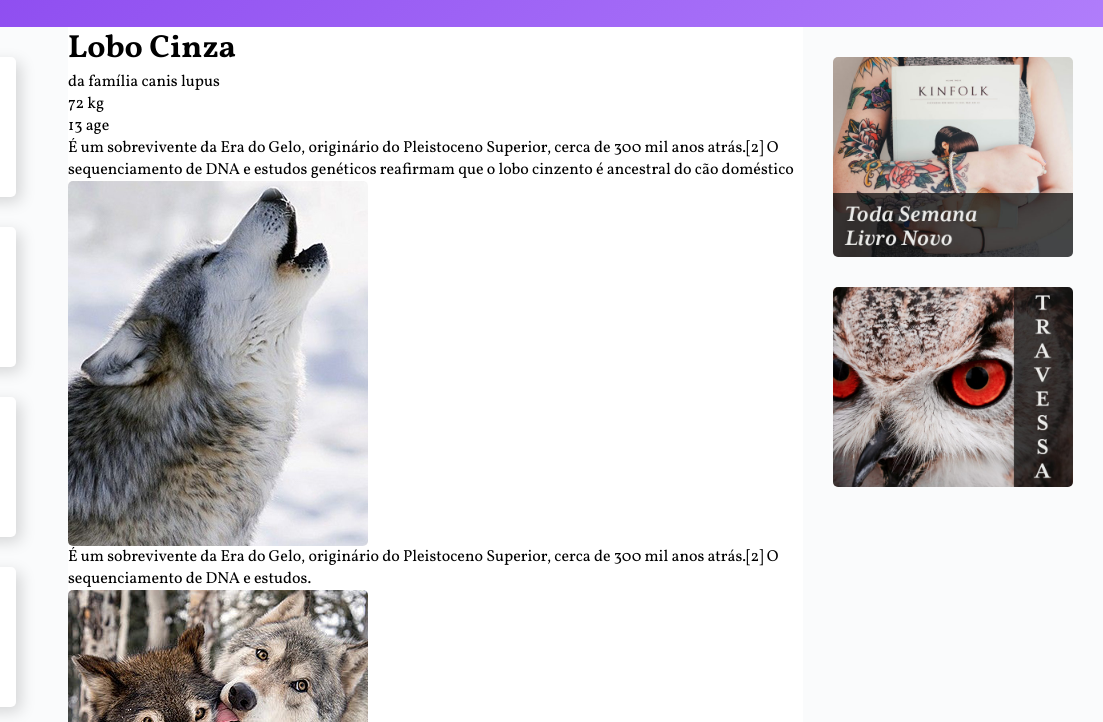
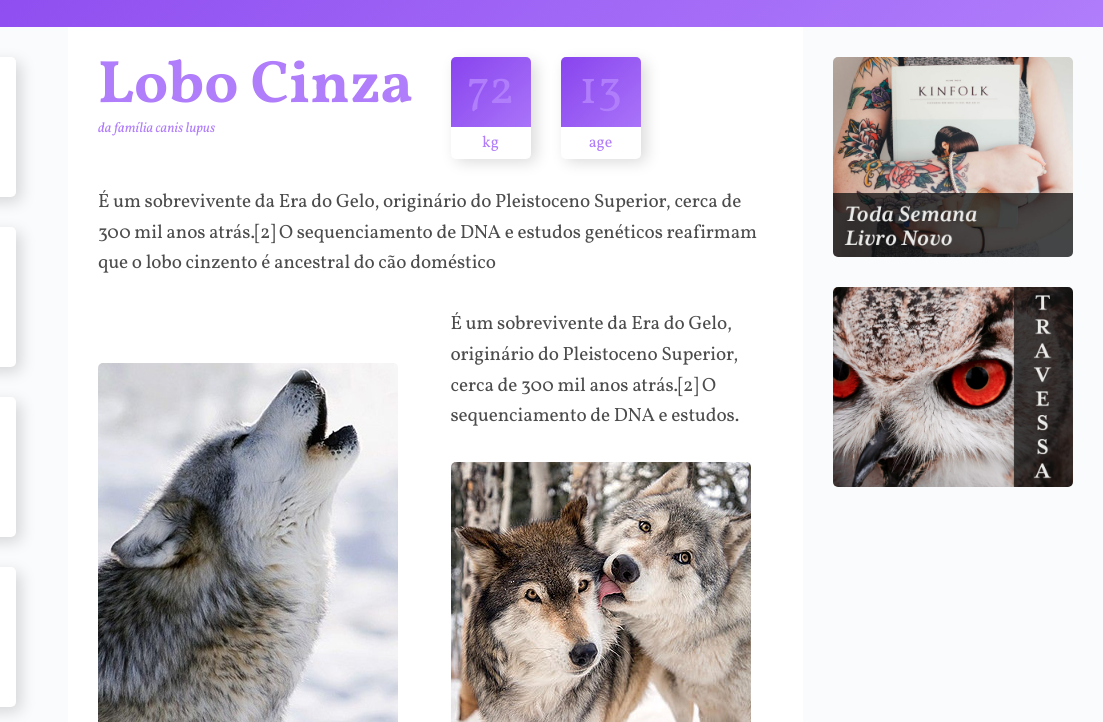
Before and after one commit to mvsampaio/wildbeast, a plain HTML site: page index.html in a window 1280 px wide. Shown: the part 78-800 px from the top of the page, 177-1280 px from the left. Drawn offline with Linux system fonts and the light colour scheme.

Commit message:
início da estilização do content

```diff
--- a/css/style.css
+++ b/css/style.css
@@ -99,7 +99,93 @@ img {
 
 .content {
   grid-area: content;
+  max-width: 900px;
+  margin: 0 auto;
+  padding: 30px;
+  display: grid;
+  grid-template-columns: 1fr 1fr;
+  gap: 30px;
 }
+
+.col-wide {
+  grid-column: 1 / -1;
+}
+
+.imagem-1 {
+  grid-row: 3 / 5;
+  align-self: end;
+}
+
+.item-2 {
+  align-self: end;
+}
+
+p {
+  font-size: 1.2em;
+  line-height: 1.6;
+  letter-spacing: -0.005em;
+  color: rgba(0, 0, 0, 0.7);
+}
+
+.informacoes p + p {
+  margin-top: 30px;
+}
+
+.titulo {
+  color: #b07dfb;
+}
+
+.titulo h1 {
+  font-size: 3.75em;
+  line-height: 1;
+  font-weight: 700;
+}
+
+.titulo span {
+  font-size: 0.875em;
+  font-style: italic;
+}
+
+/* Caracteristicas */
+
+.caracteristicas {
+  display: flex;
+  align-items: flex-start;
+}
+
+.caracteristicas > div {
+  width: 80px;
+  text-align: center;
+  background: linear-gradient(135deg, #8844ee, #b07dfb);
+  border-radius: 5px;
+  box-shadow: 5px 5px 15px 0px rgba(4, 4, 4, 0.15);
+  position: relative;
+}
+
+.caracteristicas > div:first-child {
+  margin-right: 30px;
+}
+
+.caracteristicas span {
+  display: block;
+  color: #b07dfb;
+}
+
+.numero {
+  font-size: 3em;
+  line-height: 1;
+  margin: 10px auto;
+}
+
+.rotulo {
+  background: white;
+  border-radius: 0 0 5px 5px;
+  padding: 5px 0;
+  position: relative;
+  top: 2px;
+}
+
+/* Anuncios */
 
 .anuncios {
   grid-area: anuncios;
--- a/index.html
+++ b/index.html
@@ -58,19 +58,19 @@
         </div>
       </div>
 
-      <p>É um sobrevivente da Era do Gelo, originário do Pleistoceno Superior, cerca de 300 mil anos atrás.[2] O sequenciamento de DNA e estudos genéticos reafirmam que o lobo cinzento é ancestral do cão doméstico</p>
+      <p class="col-wide">É um sobrevivente da Era do Gelo, originário do Pleistoceno Superior, cerca de 300 mil anos atrás.[2] O sequenciamento de DNA e estudos genéticos reafirmam que o lobo cinzento é ancestral do cão doméstico</p>
 
-      <img src="./img/wolf1.jpg" alt="Wolf 1">
+      <img class="imagem-1" src="./img/wolf1.jpg" alt="Wolf 1">
 
       <p>É um sobrevivente da Era do Gelo, originário do Pleistoceno Superior, cerca de 300 mil anos atrás.[2] O sequenciamento de DNA e estudos.</p>
 
-      <img src="./img/wolf2.jpg" alt="Wolf 2">
+      <img class="imagem-2" src="./img/wolf2.jpg" alt="Wolf 2">
 
       <p>O peso e tamanho dos lobos variam muito em todo o mundo, tendendo a aumentar proporcionalmente com a latitude, como previsto pela teoria de Christian Bergmann. Em geral, a altura, medida a partir dos ombros, varia de 60 a 95 centímetros.</p>
 
       <p>O peso varia geograficamente. Em média, os lobos europeus pesam 38,5 kg; os lobos da América do Norte, 36 kg; os lobos indianos e árabes, 25 kg.[7] Embora raros, lobos com mais de 77 kg foram encontrados no Alasca, Canadá,[8] e na antiga União Soviética.</p>
 
-      <blockquote class="citacao">
+      <blockquote class="citacao col-wide">
         <p>“Há algo no uivar do lobo que tira um homem do aqui e agora e o transporta para uma floresta da mente.”</p>
       </blockquote>
 
@@ -88,7 +88,7 @@
         <p>É um sobrevivente da Era do Gelo, originário do Pleistoceno Superior, cerca de 300 mil anos atrás.[2] O sequenciamento de DNA e estudos genéticos reafirmam que o lobo cinzento é ancestral do cão doméstico.</p>
       </div>
 
-      <img src="./img/wolf3.jpg" alt="Wolf 3">
+      <img class="col-wide" src="./img/wolf3.jpg" alt="Wolf 3">
     </main>
 
     <aside class="anuncios">
```
